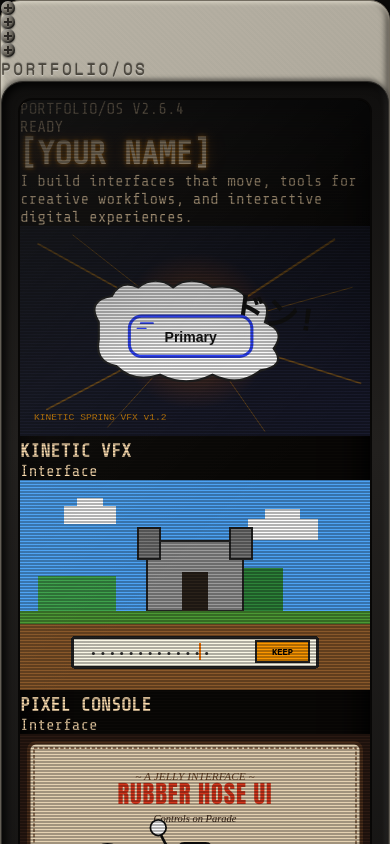
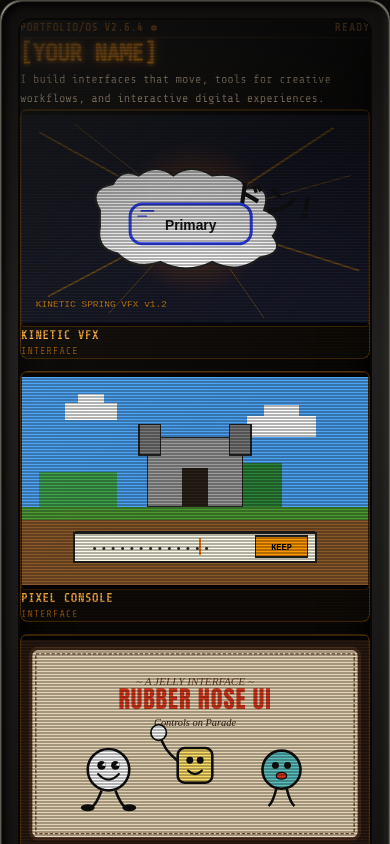
Before and after one commit to spixcy/portfolio, a React (Vite) app: page / in a window 390 px wide. Shown: the top 844 px of the page. Built offline with nearby package versions, Linux system fonts and the light colour scheme.

Commit message:
Configure Tailwind CSS v4 with Vite plugin and compile responsive utility styles

```diff
--- a/package.json
+++ b/package.json
@@ -15,11 +15,13 @@
     "react-dom": "^19.3.1"
   },
   "devDependencies": {
+    "@tailwindcss/vite": "^4.3.5",
     "@types/node": "^24.19.2",
     "@types/react": "^19.3.0",
     "@types/react-dom": "^19.3.0",
     "@vitejs/plugin-react": "^6.1.2",
     "oxlint": "^1.90.0",
+    "tailwindcss": "^4.3.5",
     "typescript": "~7.0.2",
     "vite": "^8.3.6"
   }
--- a/src/index.css
+++ b/src/index.css
@@ -1,3 +1,5 @@
+@import "tailwindcss";
+
 /* ==========================================================================
    PORTFOLIO/OS — VINTAGE INDUSTRIAL COMPUTER DESIGN SYSTEM
    ========================================================================== */
--- a/vite.config.ts
+++ b/vite.config.ts
@@ -1,7 +1,8 @@
 import react from '@vitejs/plugin-react'
+import tailwindcss from '@tailwindcss/vite'
 import { defineConfig } from 'vite'
 
 // https://vite.dev/config/
 export default defineConfig({
-  plugins: [react()],
+  plugins: [tailwindcss(), react()],
 })
```
Also changed, not shown: 1 other file (tests, documents, lock files or other folders).
